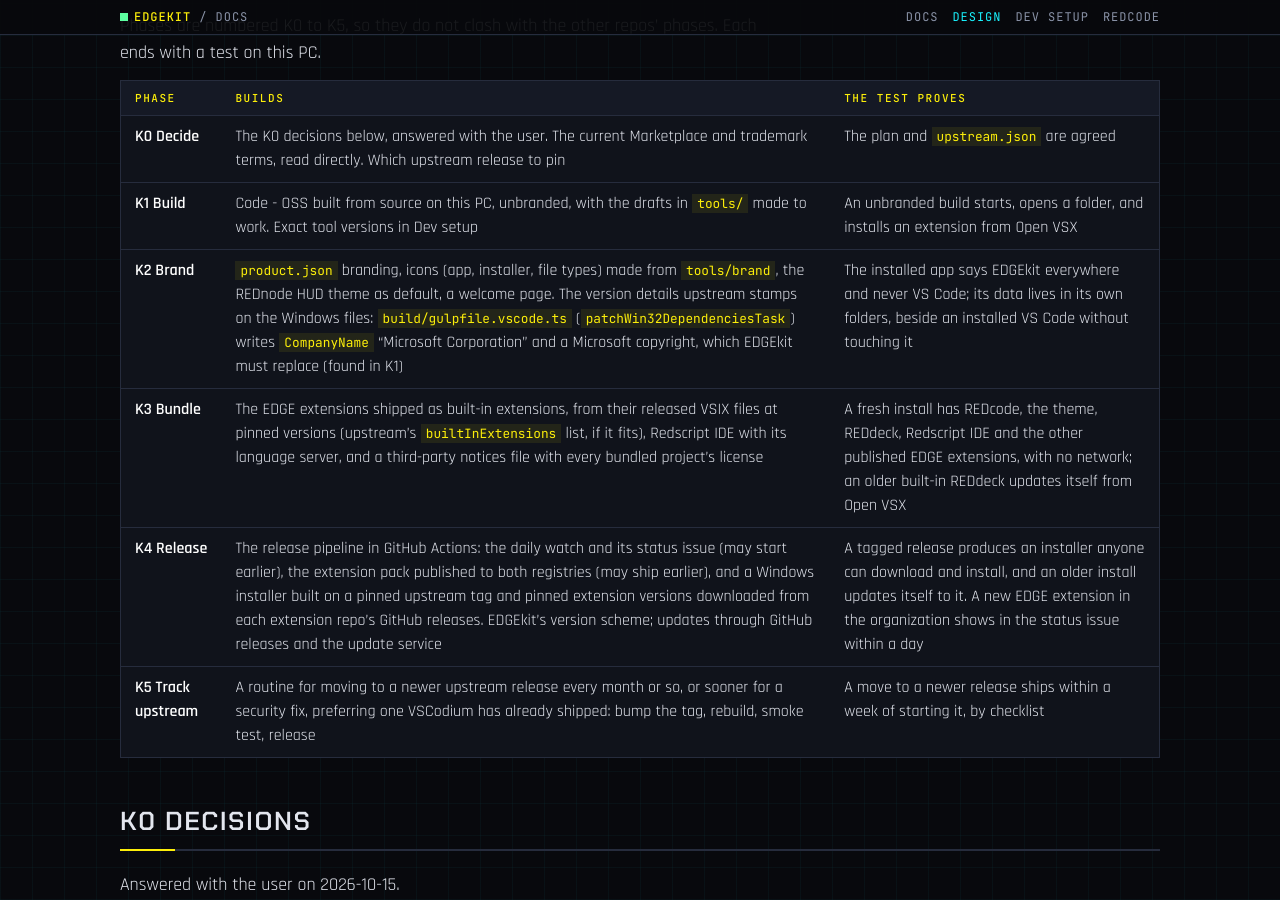
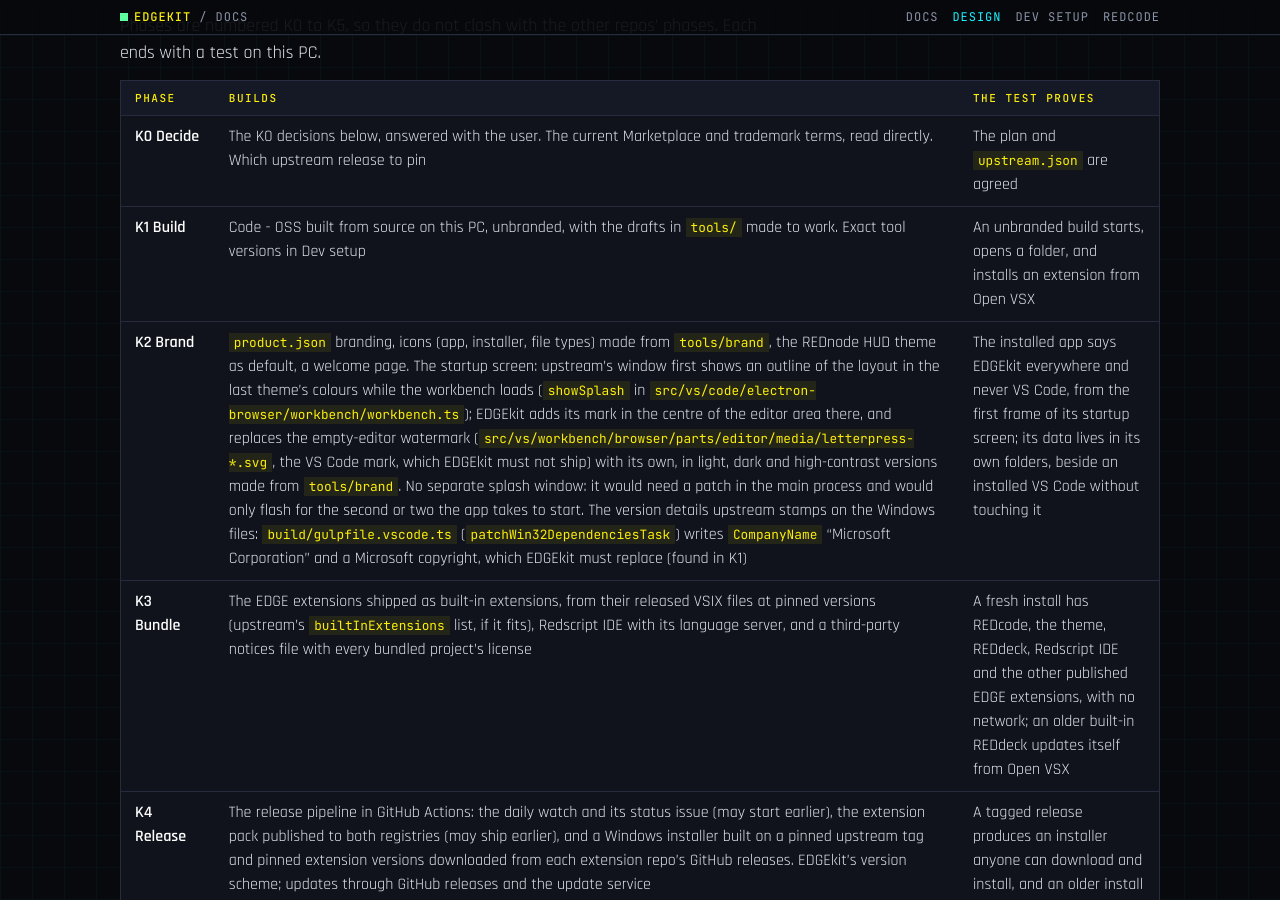
Before and after one commit to Edgemodders/EDGEkit, a Jekyll site: the page built from docs/design.md, in a window 1280 px wide and 900 px high, scrolled down 6749 px. Built offline with Jekyll 4.4.1, drawn with Linux system fonts in a browser that asks for light colours; our own code applies the rules of GitHub Pages for plain Markdown files.

Commit message:
Design: K2 brands the startup screen and the empty-editor watermark
The EDGEkit mark on upstream's layout placeholder while the workbench loads, and in
place of the VS Code letterpress. No separate splash window.

Co-Authored-By: Claude Opus 5.5 <noreply@anthropic.com>

```diff
--- a/docs/design.md
+++ b/docs/design.md
@@ -134,7 +134,7 @@ Phases are numbered K0 to K5, so they do not clash with the other repos' phases.
 |---|---|---|
 | **K0 Decide** | The K0 decisions below, answered with the user. The current Marketplace and trademark terms, read directly. Which upstream release to pin | The plan and `upstream.json` are agreed |
 | **K1 Build** | Code - OSS built from source on this PC, unbranded, with the drafts in `tools/` made to work. Exact tool versions in Dev setup | An unbranded build starts, opens a folder, and installs an extension from Open VSX |
-| **K2 Brand** | `product.json` branding, icons (app, installer, file types) made from `tools/brand`, the REDnode HUD theme as default, a welcome page. The version details upstream stamps on the Windows files: `build/gulpfile.vscode.ts` (`patchWin32DependenciesTask`) writes `CompanyName` "Microsoft Corporation" and a Microsoft copyright, which EDGEkit must replace (found in K1) | The installed app says EDGEkit everywhere and never VS Code; its data lives in its own folders, beside an installed VS Code without touching it |
+| **K2 Brand** | `product.json` branding, icons (app, installer, file types) made from `tools/brand`, the REDnode HUD theme as default, a welcome page. The startup screen: upstream's window first shows an outline of the layout in the last theme's colours while the workbench loads (`showSplash` in `src/vs/code/electron-browser/workbench/workbench.ts`); EDGEkit adds its mark in the centre of the editor area there, and replaces the empty-editor watermark (`src/vs/workbench/browser/parts/editor/media/letterpress-*.svg`, the VS Code mark, which EDGEkit must not ship) with its own, in light, dark and high-contrast versions made from `tools/brand`. No separate splash window: it would need a patch in the main process and would only flash for the second or two the app takes to start. The version details upstream stamps on the Windows files: `build/gulpfile.vscode.ts` (`patchWin32DependenciesTask`) writes `CompanyName` "Microsoft Corporation" and a Microsoft copyright, which EDGEkit must replace (found in K1) | The installed app says EDGEkit everywhere and never VS Code, from the first frame of its startup screen; its data lives in its own folders, beside an installed VS Code without touching it |
 | **K3 Bundle** | The EDGE extensions shipped as built-in extensions, from their released VSIX files at pinned versions (upstream's `builtInExtensions` list, if it fits), Redscript IDE with its language server, and a third-party notices file with every bundled project's license | A fresh install has REDcode, the theme, REDdeck, Redscript IDE and the other published EDGE extensions, with no network; an older built-in REDdeck updates itself from Open VSX |
 | **K4 Release** | The release pipeline in GitHub Actions: the daily watch and its status issue (may start earlier), the extension pack published to both registries (may ship earlier), and a Windows installer built on a pinned upstream tag and pinned extension versions downloaded from each extension repo's GitHub releases. EDGEkit's version scheme; updates through GitHub releases and the update service | A tagged release produces an installer anyone can download and install, and an older install updates itself to it. A new EDGE extension in the organization shows in the status issue within a day |
 | **K5 Track upstream** | A routine for moving to a newer upstream release every month or so, or sooner for a security fix, preferring one VSCodium has already shipped: bump the tag, rebuild, smoke test, release | A move to a newer release ships within a week of starting it, by checklist |
```
